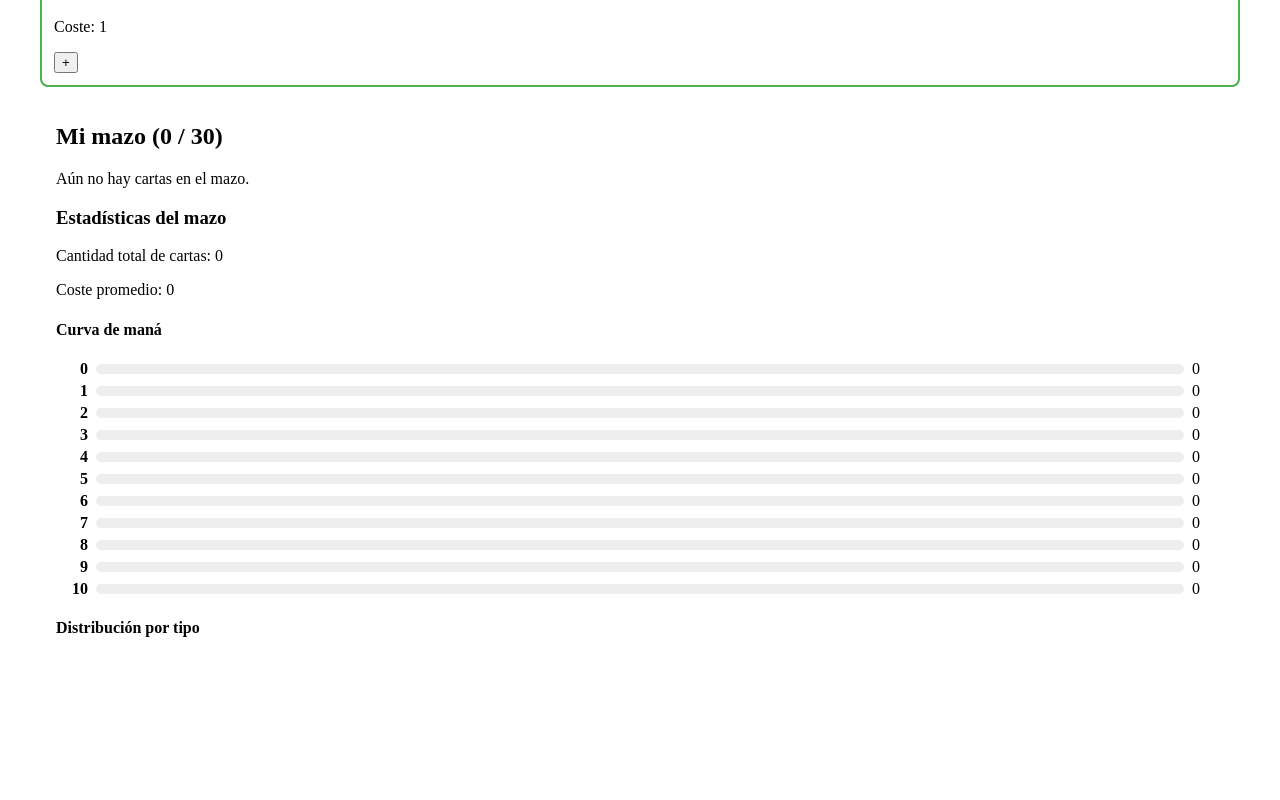
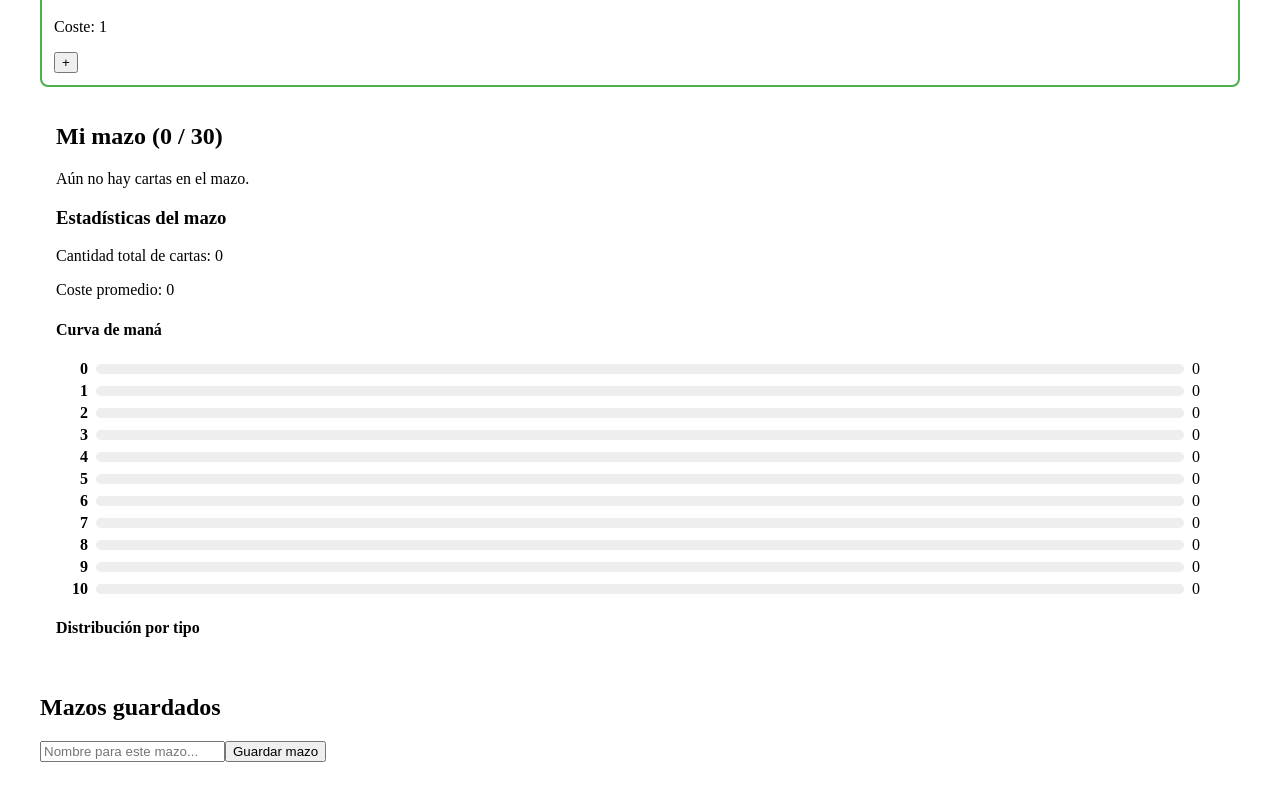
Before and after one commit to zakkdruzer/m6-l4-d3-deck-forge, a Vue app: page / in a window 1280 px wide. Shown: the part 737-1537 px from the top of the page. Before the commit the page ends 1451 px from the top, so only its background shows below. Built offline with nearby package versions, Linux system fonts and the light colour scheme.

Commit message:
feat: guardar y cargar mazos por nombre con persistencia

```diff
--- a/src/App.vue
+++ b/src/App.vue
@@ -3,17 +3,16 @@ import { ref, computed, watch } from 'vue';
 import Catalogo from './components/Catalogo.vue';
 import PanelMazo from './components/PanelMazo.vue';
 
-// Catálogo base (ejemplo)
+// 1. Estado base
 const catalogo = ref([
   { id: 1, nombre: 'Goblin', emoji: '☘', tipo: 'Criatura', coste: 1, rareza: 'Común' },
   { id: 2, nombre: 'Dragón de fuego', emoji: '🐉', tipo: 'Criatura', coste: 8, rareza: 'Épica' },
   { id: 3, nombre: 'Bola de fuego', emoji: '🔥', tipo: 'Hechizo', coste: 4, rareza: 'Rara' },
-  // agrega más cartas para probar
 ]);
 
-// Estado del mazo: solo guarda id + cantidad
-const mazo = ref([]); // [{ id: 1, cantidad: 2 }, ...]
+const mazo = ref([]); // [{ id, cantidad }]
 
+// 2. Derivados del mazo
 const totalCartas = computed(() =>
   mazo.value.reduce((acc, entrada) => acc + entrada.cantidad, 0)
 );
@@ -21,19 +20,18 @@ const totalCartas = computed(() =>
 const costeMedio = computed(() => {
   if (totalCartas.value === 0) return 0;
   const costeTotal = mazo.value.reduce((acc, entrada) => {
-    const carta = catalogo.value.find(c => c.id === entrada.id);
+    const carta = catalogo.value.find((c) => c.id === entrada.id);
     return carta ? acc + carta.coste * entrada.cantidad : acc;
   }, 0);
   return Number((costeTotal / totalCartas.value).toFixed(2));
 });
 
-// Función para agregar carta al mazo respetando reglas (máx 30, máx 2 copias)
+// 3. Funciones de negocio (agregar/ajustar/quitar)
 const agregarCartaAlMazo = (idCarta) => {
   const entradaExistente = mazo.value.find((entrada) => entrada.id === idCarta);
 
   const totalActual = mazo.value.reduce((acc, e) => acc + e.cantidad, 0);
   if (totalActual >= 30) {
-    // Aquí luego puedes poner un aviso visual
     return;
   }
 
@@ -42,7 +40,7 @@ const agregarCartaAlMazo = (idCarta) => {
   } else if (entradaExistente.cantidad < 2) {
     entradaExistente.cantidad += 1;
   } else {
-    // Aquí también puedes avisar: ya tiene 2 copias
+    // límite de 2 copias
   }
 };
 
@@ -50,23 +48,19 @@ const ajustarCantidadCarta = (idCarta, nuevaCantidad) => {
   const entrada = mazo.value.find((e) => e.id === idCarta);
   if (!entrada) return;
 
-  // Si nuevaCantidad es 0, la quitamos
   if (nuevaCantidad <= 0) {
     mazo.value = mazo.value.filter((e) => e.id !== idCarta);
     return;
   }
 
-  // Respetar límite de 2 copias
   if (nuevaCantidad > 2) {
     entrada.cantidad = 2;
   } else {
     entrada.cantidad = nuevaCantidad;
   }
 
-  // Respetar límite de 30 totales
   const totalActual = mazo.value.reduce((acc, e) => acc + e.cantidad, 0);
   if (totalActual > 30) {
-    // Si te pasas, puedes ajustar o mostrar aviso; por simplicidad, no dejamos pasar
     entrada.cantidad -= (totalActual - 30);
   }
 };
@@ -75,7 +69,34 @@ const quitarCartaDelMazo = (idCarta) => {
   mazo.value = mazo.value.filter((e) => e.id !== idCarta);
 };
 
-// Persistencia básica: guardar cada vez que cambie el mazo
+// 4. Estado y funciones de mazos guardados
+const nombreMazo = ref('');
+const mazosGuardados = ref([]); // [{ nombre, mazo }]
+
+const guardarMazoActual = () => {
+  const nombre = nombreMazo.value.trim();
+  if (!nombre) return;
+  if (mazo.value.length === 0) return;
+
+  const existente = mazosGuardados.value.find((item) => item.nombre === nombre);
+  const copiaMazo = JSON.parse(JSON.stringify(mazo.value));
+
+  if (existente) {
+    existente.mazo = copiaMazo;
+  } else {
+    mazosGuardados.value.push({ nombre, mazo: copiaMazo });
+  }
+
+  nombreMazo.value = '';
+};
+
+const cargarMazoGuardado = (nombre) => {
+  const item = mazosGuardados.value.find((m) => m.nombre === nombre);
+  if (!item) return;
+  mazo.value = JSON.parse(JSON.stringify(item.mazo));
+};
+
+// 5. Persistencia (watch + carga inicial)
 watch(
   mazo,
   (nuevo) => {
@@ -84,10 +105,22 @@ watch(
   { deep: true }
 );
 
-// Cargar mazo al iniciar (si existe)
+watch(
+  mazosGuardados,
+  (nuevo) => {
+    localStorage.setItem('mazosGuardados', JSON.stringify(nuevo));
+  },
+  { deep: true }
+);
+
 const guardado = localStorage.getItem('mazo');
 if (guardado) {
   mazo.value = JSON.parse(guardado);
+}
+
+const guardadosLista = localStorage.getItem('mazosGuardados');
+if (guardadosLista) {
+  mazosGuardados.value = JSON.parse(guardadosLista);
 }
 </script>
 
@@ -108,11 +141,29 @@ if (guardado) {
         @quitar="quitarCartaDelMazo"
       />
     </section>
+
+    <section class="mazos-guardados">
+      <h2>Mazos guardados</h2>
+
+      <form @submit.prevent="guardarMazoActual">
+        <input
+          type="text"
+          v-model="nombreMazo"
+          placeholder="Nombre para este mazo..."
+        />
+        <button type="submit">Guardar mazo</button>
+      </form>
+
+      <ul>
+        <li
+          v-for="item in mazosGuardados"
+          :key="item.nombre"
+        >
+          <button type="button" @click="cargarMazoGuardado(item.nombre)">
+            Cargar "{{ item.nombre }}"
+          </button>
+        </li>
+      </ul>
+    </section>
   </main>
 </template>
-
-<style scoped>
-.app {
-  padding: 2rem;
-}
-</style>
--- a/src/style.css
+++ b/src/style.css
@@ -1,3 +1,7 @@
+.app {
+  padding: 2rem;
+}
+
 .carta {
   border: 2px solid #ccc;
   padding: 0.75rem;
```
